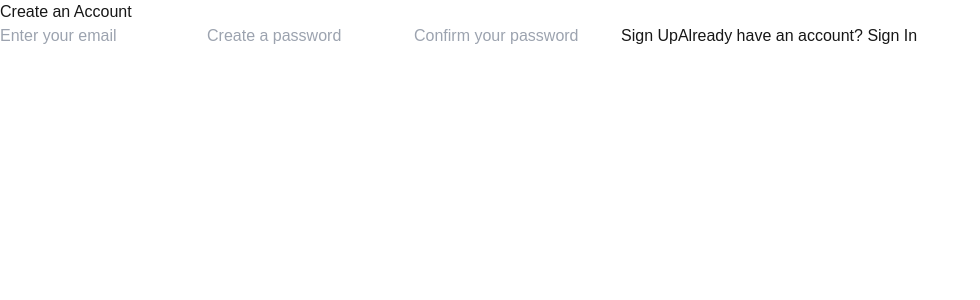
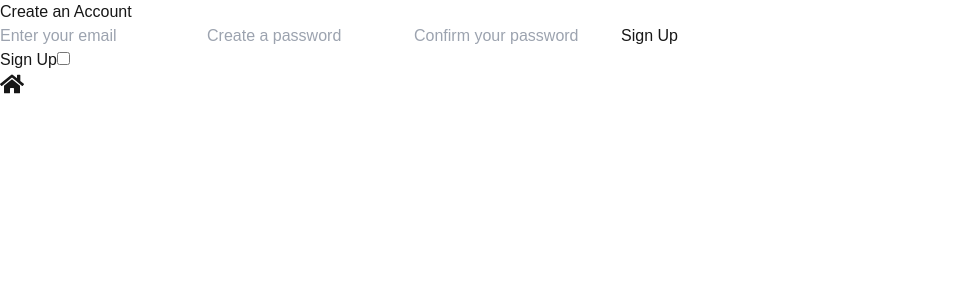
Before and after one commit to lkingl123/ai_smile_gen, a Next.js app: page /auth/signup in a window 1280 px wide. Shown: the top 300 px of the page, without its empty margins (0-980 px from the left). Built offline with nearby package versions, Linux system fonts and the light colour scheme; no server answers.

Commit message:
latest changes with the toggle

```diff
--- a/src/app/auth/signup/page.tsx
+++ b/src/app/auth/signup/page.tsx
@@ -4,7 +4,8 @@ import { useState } from "react";
 import { createUserWithEmailAndPassword, signInWithEmailAndPassword } from "firebase/auth";
 import { auth } from "../../firebaseConfig";
 import { useRouter } from "next/navigation";
-import Header from "../../components/Header";
+import { FaHome } from "react-icons/fa";
+import { motion, AnimatePresence } from "framer-motion";
 
 export default function SignUpPage() {
   const [email, setEmail] = useState("");
@@ -45,7 +46,21 @@ export default function SignUpPage() {
 
   return (
     <main className="min-h-screen flex flex-col items-center justify-center bg-gradient-to-br from-blue-50 to-indigo-100">
-      <div className="bg-white p-6 rounded-lg shadow-lg w-full max-w-md">
+      <motion.div
+        className="bg-white p-6 rounded-lg shadow-lg w-full max-w-md relative"
+        initial={{ opacity: 0, scale: 0.95 }}
+        animate={{ opacity: 1, scale: 1 }}
+        exit={{ opacity: 0, scale: 0.95 }}
+        transition={{ duration: 0.4, ease: "easeInOut" }}
+      >
+        <AnimatePresence mode="wait">
+          <motion.div
+            key={isSignIn ? "signIn" : "signUp"}
+            initial={{ opacity: 0, y: 20 }}
+            animate={{ opacity: 1, y: 0 }}
+            exit={{ opacity: 0, y: -20 }}
+            transition={{ duration: 0.4, ease: "easeInOut" }}
+          >
             <h1 className="text-2xl font-bold text-gray-800 mb-6 text-center">
               {isSignIn ? "Sign In to Your Account" : "Create an Account"}
             </h1>
@@ -92,19 +107,34 @@ export default function SignUpPage() {
               >
                 {isSignIn ? "Sign In" : "Sign Up"}
               </button>
+            </div>
+          </motion.div>
+        </AnimatePresence>
 
-          {/* Toggle Sign In / Sign Up */}
+        {/* Toggle Switch for Sign In/Sign Up */}
+        <div className="flex items-center justify-center gap-4 mt-6">
+          <span className="text-gray-700">{isSignIn ? "Sign In" : "Sign Up"}</span>
+          <label className="relative inline-flex items-center cursor-pointer">
+            <input
+              type="checkbox"
+              checked={isSignIn}
+              onChange={() => setIsSignIn(!isSignIn)}
+              className="sr-only peer"
+            />
+            <div className="w-11 h-6 bg-blue-600 peer-focus:outline-none peer-focus:ring-2 peer-focus:ring-blue-500 rounded-full peer dark:bg-gray-700 peer-checked:bg-blue-600 peer-checked:after:translate-x-full after:content-[''] after:absolute after:top-[2px] after:left-[2px] after:bg-white after:border after:rounded-full after:h-5 after:w-5 after:transition-all dark:border-gray-600"></div>
+          </label>
+        </div>
+
+        {/* Return to Home Button */}
+        <div className="flex justify-center mt-6">
           <button
-            onClick={() => {
-              setIsSignIn(!isSignIn);
-              setErrorMessage(""); // Clear error message when toggling
-            }}
-            className="text-blue-600 underline text-sm text-center"
+            onClick={() => router.push("/")}
+            className="w-12 h-12 bg-blue-600 hover:bg-blue-700 text-white rounded-full flex items-center justify-center shadow-lg transition duration-300"
           >
-            {isSignIn ? "Don't have an account? Sign Up" : "Already have an account? Sign In"}
+            <FaHome size={24} />
           </button>
         </div>
-      </div>
+      </motion.div>
     </main>
   );
 }
--- a/src/app/components/Header.tsx
+++ b/src/app/components/Header.tsx
@@ -12,7 +12,7 @@ export default function Header() {
   };
 
   return (
-    <header className="relative z-50 w-full max-w-6xl mx-auto p-4 flex items-center justify-between bg-white/80 backdrop-blur-md shadow-lg rounded-full mt-4">
+    <header className="relative z-50 w-full max-w-6xl mx-auto p-4 flex items-center justify-between bg-white backdrop-blur-md shadow-lg rounded-full mt-4">
       {/* Logo */}
       <h1 className="text-3xl font-bold text-gray-800 tracking-wide">
         Dental<span className="text-blue-600">Simulator</span>
```
Also changed, not shown: src/app/auth/signin/page.tsx (+41 -11 lines). Lines whose indentation alone changed are shown as unchanged.
